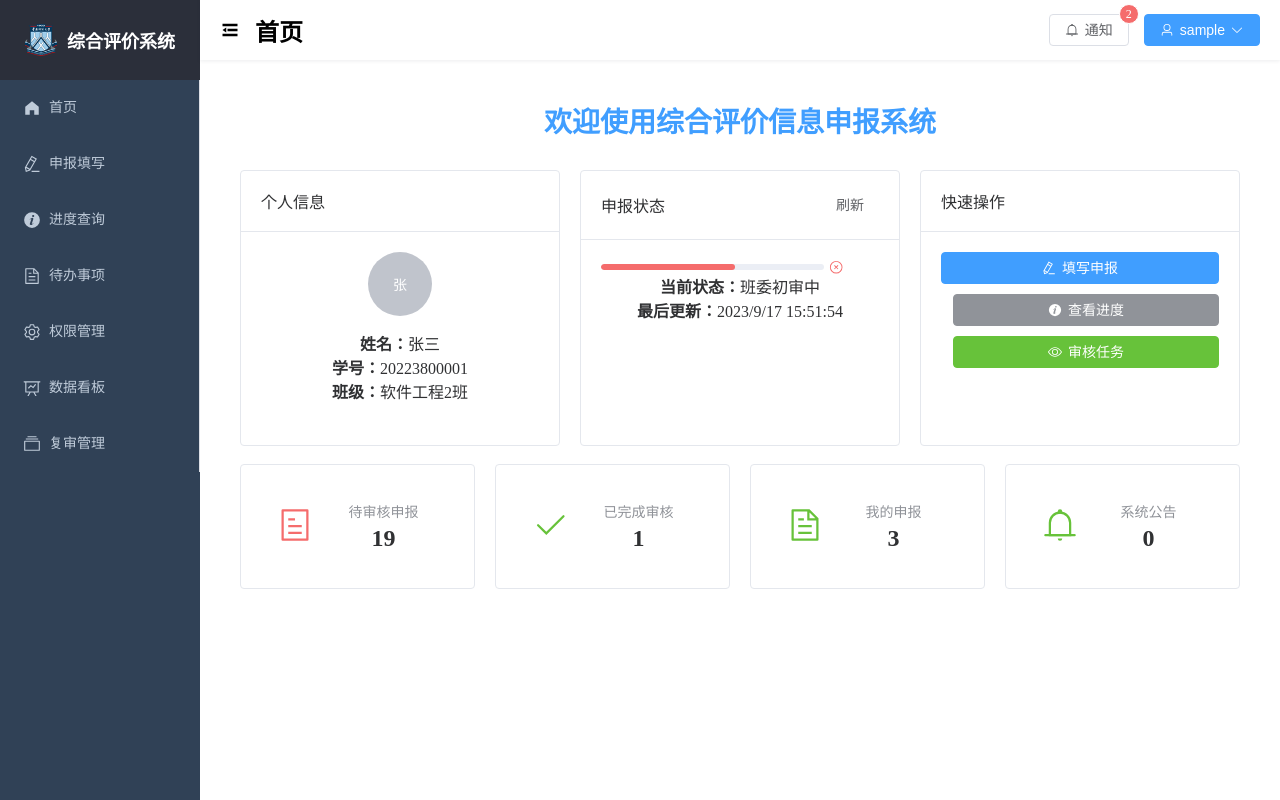
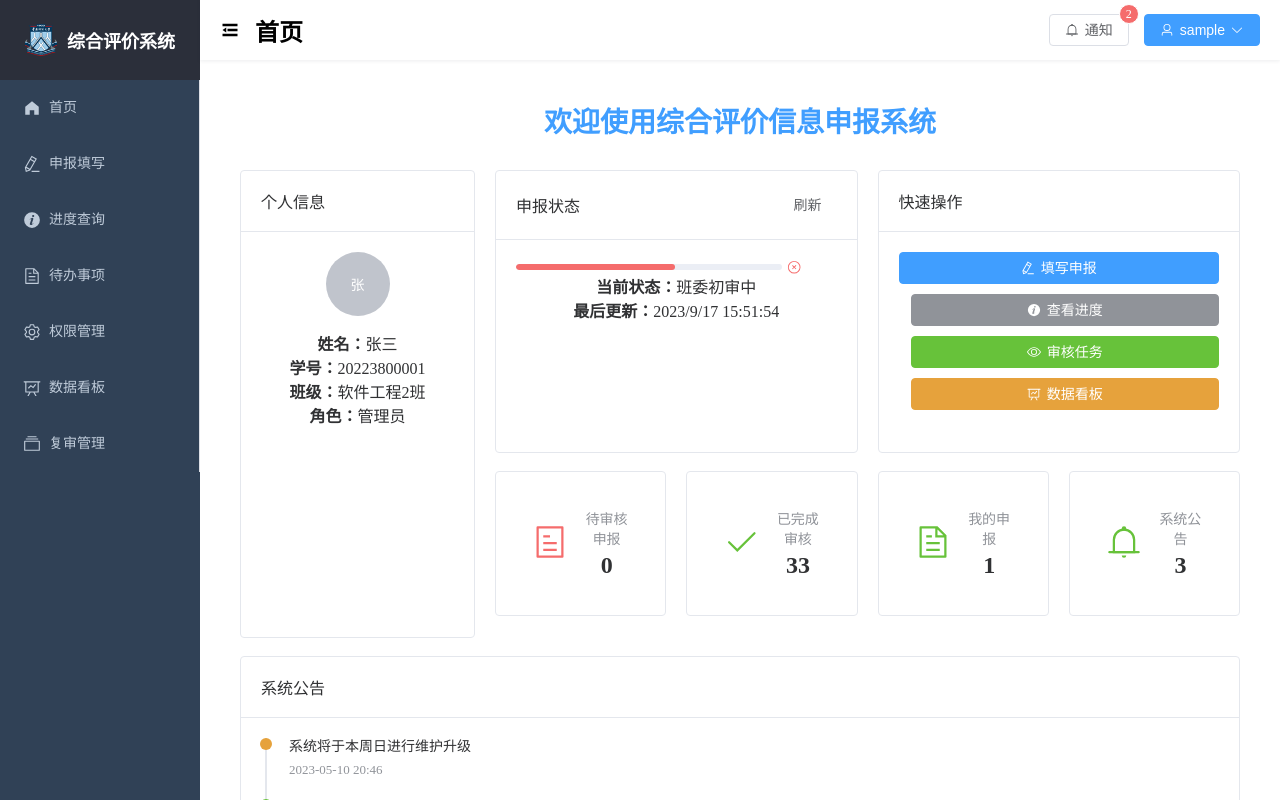
Before and after one commit to euyis1019/AbdCE-WEB, a Vue app: page / in a window 1280 px wide. Built offline with nearby package versions, Linux system fonts and the light colour scheme; sample sign-in values are in the browser's storage.

Commit message:
feat(HomeView)：调整布局和组件，新增数据看板，优化用户信息显示

```diff
--- a/src/views/HomeView.vue
+++ b/src/views/HomeView.vue
@@ -2,7 +2,7 @@
   <div class="home">
     <h1 class="welcome-title">欢迎使用综合评价信息申报系统</h1>
     <el-row :gutter="20">
-      <el-col :xs="24" :sm="12" :md="8">
+      <el-col :xs="24" :sm="24" :md="6">
         <el-card class="info-card user-info" shadow="hover" v-loading="loading.user">
           <template #header>
             <div class="card-header">
@@ -10,15 +10,18 @@
             </div>
           </template>
           <div v-if="userInfo" class="info-content">
-            <el-avatar :size="64" :src="userInfo.avatar">{{ userInfo.name.charAt(0) }}</el-avatar>
+            <el-avatar :size="64" :src="userInfo.avatar">{{ userInfo.name?.charAt(0) }}</el-avatar>
             <p><strong>姓名：</strong>{{ userInfo.name }}</p>
             <p><strong>学号：</strong>{{ userInfo.studentId }}</p>
             <p><strong>班级：</strong>{{ userInfo.class }}</p>
+            <p><strong>角色：</strong>{{ getRoleName(userInfo.role) }}</p>
           </div>
           <el-alert v-if="error.user" :title="error.user" type="error" :closable="false" />
         </el-card>
       </el-col>
-      <el-col :xs="24" :sm="12" :md="8">
+      <el-col :xs="24" :sm="24" :md="18">
+        <el-row :gutter="20">
+          <el-col :xs="24" :sm="12" :md="12">
             <el-card class="info-card report-status" shadow="hover" v-loading="loading.report">
               <template #header>
                 <div class="card-header">
@@ -34,7 +37,7 @@
               <el-alert v-if="error.report" :title="error.report" type="error" :closable="false" />
             </el-card>
           </el-col>
-      <el-col :xs="24" :sm="24" :md="8">
+          <el-col :xs="24" :sm="12" :md="12">
             <el-card class="info-card quick-actions" shadow="hover">
               <template #header>
                 <div class="card-header">
@@ -45,6 +48,7 @@
                 <el-button type="primary" icon="EditPen" @click="goToReportForm" :disabled="loading.report">填写申报</el-button>
                 <el-button type="info" icon="InfoFilled" @click="goToReportState" :disabled="loading.report">查看进度</el-button>
                 <el-button v-if="isReviewer || isAdmin" type="success" icon="View" @click="goToReviewTasks">审核任务</el-button>
+                <el-button v-if="isAdmin" type="warning" icon="DataLine" @click="goToDataDashboard">数据看板</el-button>
               </div>
             </el-card>
           </el-col>
@@ -71,6 +75,29 @@
             </el-card>
           </el-col>
         </el-row>
+      </el-col>
+    </el-row>
+    <el-row :gutter="20" class="announcement-row">
+      <el-col :span="24">
+        <el-card class="announcement-card" shadow="hover">
+          <template #header>
+            <div class="card-header">
+              <span>系统公告</span>
+            </div>
+          </template>
+          <el-timeline>
+            <el-timeline-item
+              v-for="(activity, index) in activities"
+              :key="index"
+              :timestamp="activity.timestamp"
+              :type="activity.type"
+            >
+              {{ activity.content }}
+            </el-timeline-item>
+          </el-timeline>
+        </el-card>
+      </el-col>
+    </el-row>
   </div>
 </template>
 
@@ -78,7 +105,7 @@
 import { ref, reactive, onMounted } from 'vue'
 import { useRouter } from 'vue-router'
 import { ElMessage } from 'element-plus'
-import { EditPen, InfoFilled, View, Tickets, Check, Document, Bell } from '@element-plus/icons-vue'
+import { EditPen, InfoFilled, View, Tickets, Check, Document, Bell, DataLine } from '@element-plus/icons-vue'
 import Statistic from '../components/Statistic.vue'
 
 const router = useRouter()
@@ -88,6 +115,7 @@ interface UserInfo {
   studentId: string;
   class: string;
   avatar: string;
+  role: string;
 }
 
 interface ReportStatus {
@@ -103,12 +131,14 @@ const isAdmin = ref(false)
 
 const loading = reactive({
   user: false,
-  report: false
+  report: false,
+  stats: false
 })
 
 const error = reactive({
   user: '',
-  report: ''
+  report: '',
+  stats: ''
 })
 
 const stats = reactive({
@@ -118,83 +148,78 @@ const stats = reactive({
   announcements: 0
 })
 
-const fetchUserInfo = async () => {
+const activities = ref([
+  { content: '系统将于本周日进行维护升级', timestamp: '2023-05-10 20:46', type: 'warning' },
+  { content: '新版本功能上线公告', timestamp: '2023-05-09 09:30', type: 'success' },
+  { content: '请及时提交本学期综合评价申报', timestamp: '2023-05-08 14:20', type: 'info' },
+])
+
+const fetchDashboardData = async () => {
   loading.user = true
+  loading.report = true
+  loading.stats = true
   error.user = ''
+  error.report = ''
+  error.stats = ''
+
   try {
     // 模拟API调用
     await new Promise(resolve => setTimeout(resolve, 1000))
+
+    // User Info
     userInfo.value = {
       name: '张三',
       studentId: '20223800001',
       class: '软件工程2班',
-      avatar: ''
+      avatar: '',
+      role: localStorage.getItem('userRole') || 'user'
     }
 
+    // Report Status
+    reportStatus.value = {
+      progress: 60,
+      status: '班委初审中',
+      lastUpdate: new Date().toISOString()
+    }
+
+    // Stats
+    stats.pendingReports = Math.floor(Math.random() * 20)
+    stats.completedReviews = Math.floor(Math.random() * 50)
+    stats.myReports = Math.floor(Math.random() * 5)
+    stats.announcements = activities.value.length
+
     // 实际的API调用可能如下：
-    // const response = await axios.get('/api/user-info', {
+    // const response = await axios.get('/api/dashboard', {
     //   params: {
     //     t: localStorage.getItem('token'),
     //     ID: localStorage.getItem('ID')
     //   }
     // })
     // if (response.data.statusID === 0) {
-    //   userInfo.value = {
-    //     name: response.data.data.name,
-    //     studentId: response.data.data.ID,
-    //     class: response.data.data.class,
-    //     avatar: response.data.data.avatar
-    //   }
+    //   userInfo.value = response.data.userInfo
+    //   reportStatus.value = response.data.reportStatus
+    //   stats.pendingReports = response.data.stats.pendingReports
+    //   stats.completedReviews = response.data.stats.completedReviews
+    //   stats.myReports = response.data.stats.myReports
+    //   stats.announcements = response.data.stats.announcements
+    //   activities.value = response.data.activities
     // } else {
     //   throw new Error(response.data.msg)
     // }
   } catch (err) {
-    console.error('Error fetching user info:', err)
+    console.error('Error fetching dashboard data:', err)
     error.user = '加载用户信息失败'
+    error.report = '加载申报状态失败'
+    error.stats = '加载统计数据失败'
   } finally {
     loading.user = false
-  }
-}
-
-const fetchReportStatus = async () => {
-  loading.report = true
-  error.report = ''
-  try {
-    // 模拟API调用
-    await new Promise(resolve => setTimeout(resolve, 1000))
-    reportStatus.value = {
-      progress: 60,
-      status: '班委初审中',
-      lastUpdate: new Date().toISOString()
-    }
-
-    // 实际的API调用可能如下：
-    // const response = await axios.get('/report/progress', {
-    //   params: {
-    //     t: localStorage.getItem('token'),
-    //     ID: localStorage.getItem('ID')
-    //   }
-    // })
-    // if (response.data.statusID === 1) {
-    //   const latestReport = response.data.data[response.data.data.length - 1]
-    //   reportStatus.value = {
-    //     progress: calculateProgress(latestReport.status),
-    //     status: getStatusDescription(latestReport.status),
-    //     lastUpdate: new Date(latestReport.submitTime * 1000).toISOString()
-    //   }
-    // } else {
-    //   throw new Error(response.data.msg)
-    // }
-  } catch (err) {
-    console.error('Error fetching report status:', err)
-    error.report = '加载申报状态失败'
-  } finally {
     loading.report = false
+    loading.stats = false
   }
 }
 
 const refreshReportStatus = () => {
-  fetchReportStatus()
+  fetchDashboardData()
   ElMessage.success('正在刷新申报状态')
 }
 
@@ -213,6 +238,17 @@ const formatDate = (dateString: string) => {
   return new Date(dateString).toLocaleString('zh-CN')
 }
 
+const getRoleName = (role: string) => {
+  switch (role) {
+    case 'admin':
+      return '管理员'
+    case 'reviewer':
+      return '审核员'
+    default:
+      return '学生'
+  }
+}
+
 const goToReportForm = () => {
   router.push('/report')
 }
@@ -225,40 +261,12 @@ const goToReviewTasks = () => {
   router.push('/admin/todo')
 }
 
-const fetchStats = async () => {
-  try {
-    // 模拟API调用
-    await new Promise(resolve => setTimeout(resolve, 1000))
-    stats.pendingReports = Math.floor(Math.random() * 20)
-    stats.completedReviews = Math.floor(Math.random() * 50)
-    stats.myReports = Math.floor(Math.random() * 5)
-    stats.announcements = Math.floor(Math.random() * 3)
-
-    // 实际的API调用可能如下：
-    // const response = await axios.get('/api/stats', {
-    //   params: {
-    //     t: localStorage.getItem('token'),
-    //     ID: localStorage.getItem('ID')
-    //   }
-    // })
-    // if (response.data.statusID === 0) {
-    //   stats.pendingReports = response.data.pendingReports
-    //   stats.completedReviews = response.data.completedReviews
-    //   stats.myReports = response.data.myReports
-    //   stats.announcements = response.data.announcements
-    // } else {
-    //   throw new Error(response.data.msg)
-    // }
-  } catch (err) {
-    console.error('Error fetching stats:', err)
-    ElMessage.error('获取统计数据失败')
-  }
+const goToDataDashboard = () => {
+  router.push('/data-dashboard')
 }
 
 onMounted(() => {
-  fetchUserInfo()
-  fetchReportStatus()
-  fetchStats()
+  fetchDashboardData()
   isReviewer.value = localStorage.getItem('userRole') === 'reviewer'
   isAdmin.value = localStorage.getItem('userRole') === 'admin'
 })
@@ -309,6 +317,14 @@ onMounted(() => {
   text-align: center;
 }
 
+.announcement-row {
+  margin-top: 20px;
+}
+
+.announcement-card {
+  margin-bottom: 20px;
+}
+
 @media (max-width: 768px) {
   .home {
     padding: 10px;
```
Lines whose indentation alone changed are shown as unchanged.
